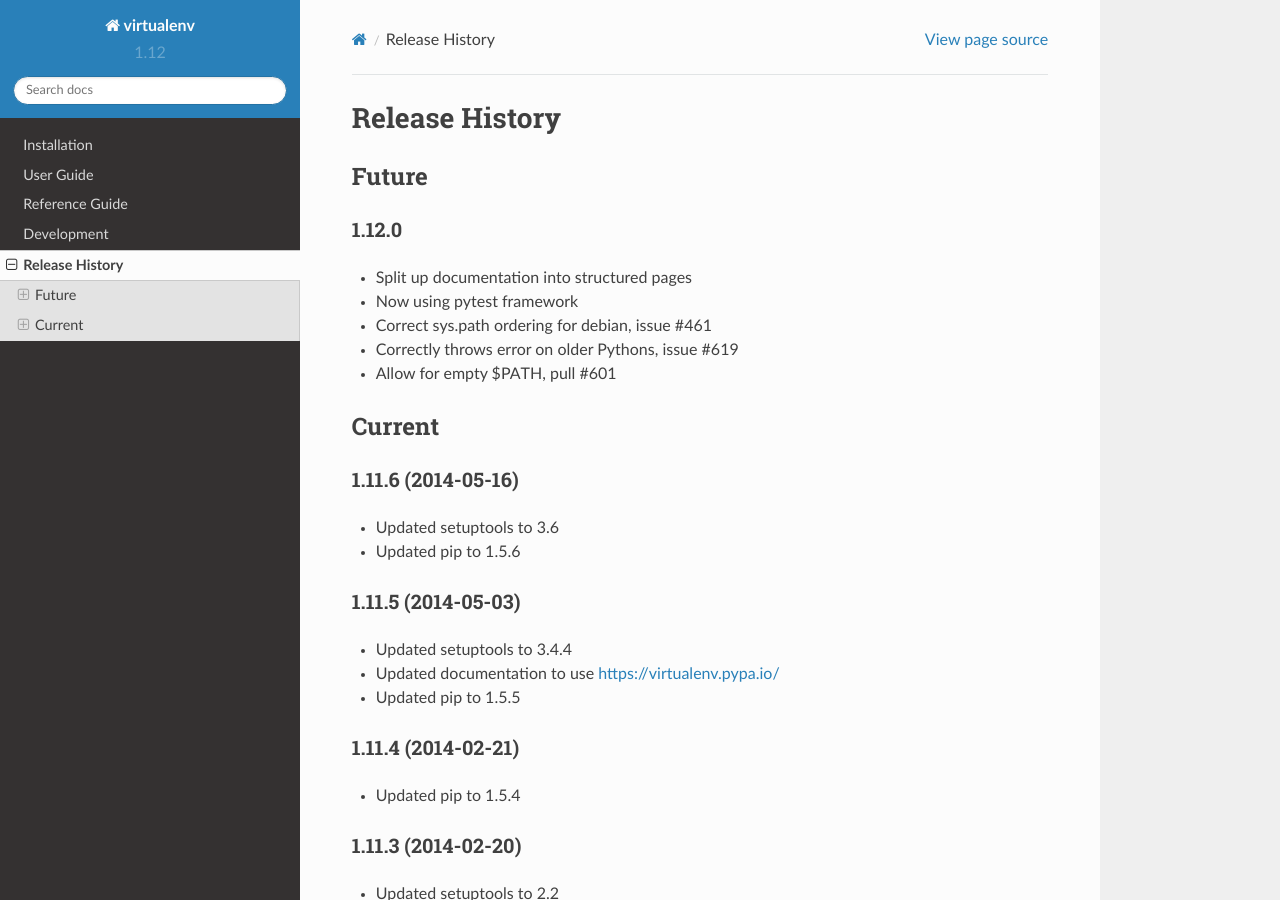
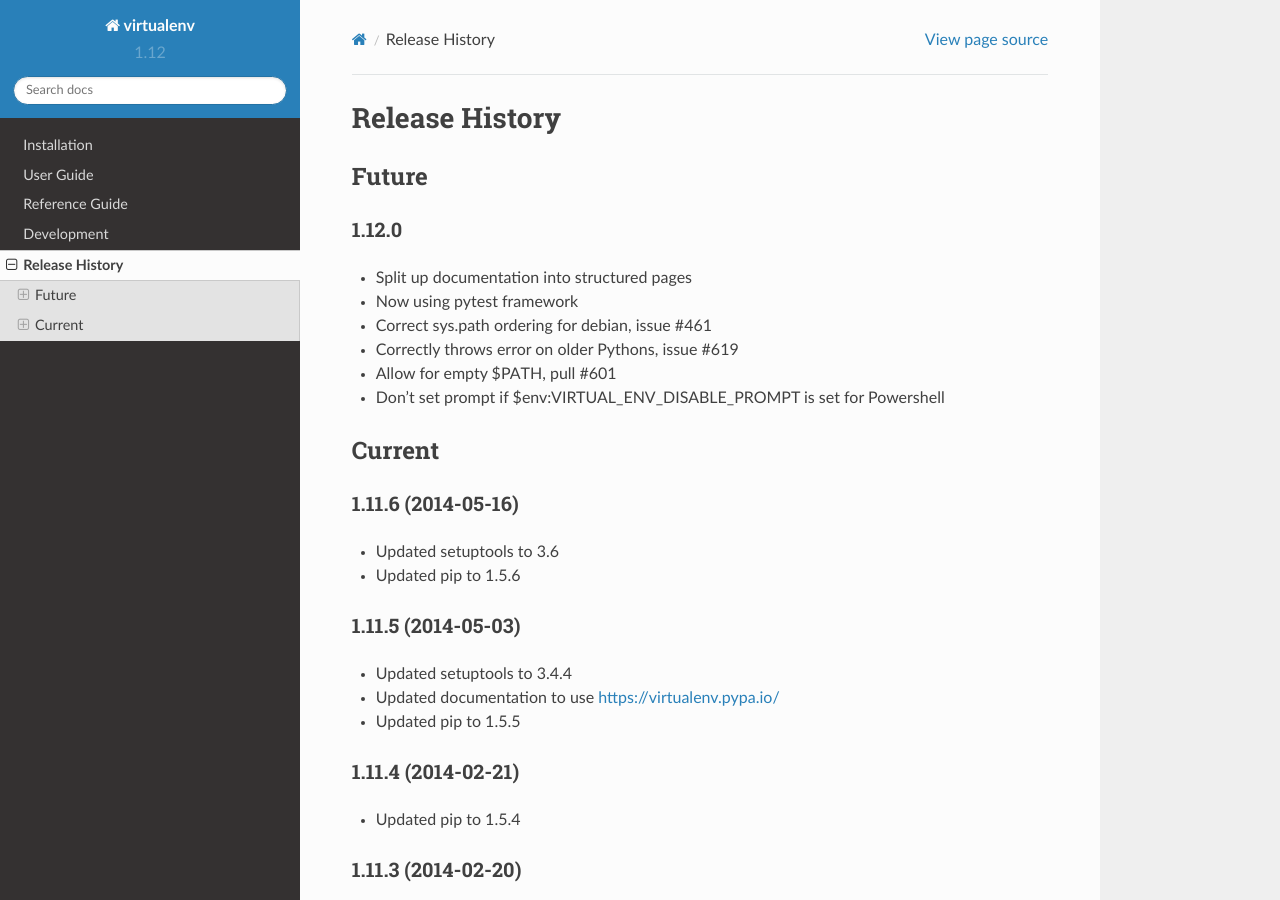
Before and after one commit to pypa/virtualenv, a Sphinx documentation site: the page built from docs/changes.rst, in a window 1280 px wide and 900 px high. Built offline with Sphinx 7.4.7 and the Read the Docs theme 2.0.0, drawn with Linux system fonts in a browser that asks for light colours.

Commit message:
Add changelog entry

```diff
--- a/docs/changes.rst
+++ b/docs/changes.rst
@@ -12,6 +12,7 @@
 * Correct sys.path ordering for debian, issue #461
 * Correctly throws error on older Pythons, issue #619
 * Allow for empty $PATH, pull #601
+* Don't set prompt if $env:VIRTUAL_ENV_DISABLE_PROMPT is set for Powershell
 
 Current
 -------
```
